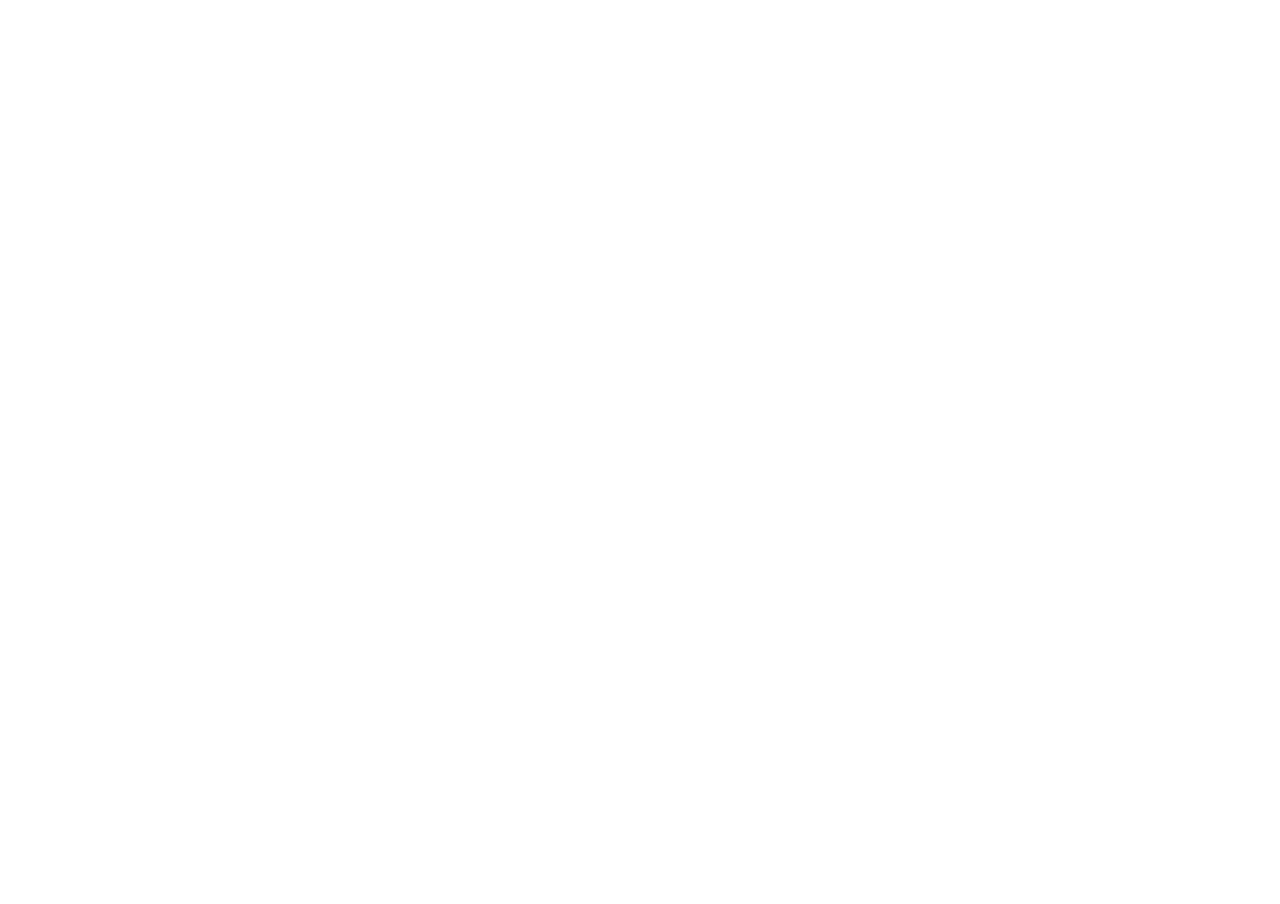
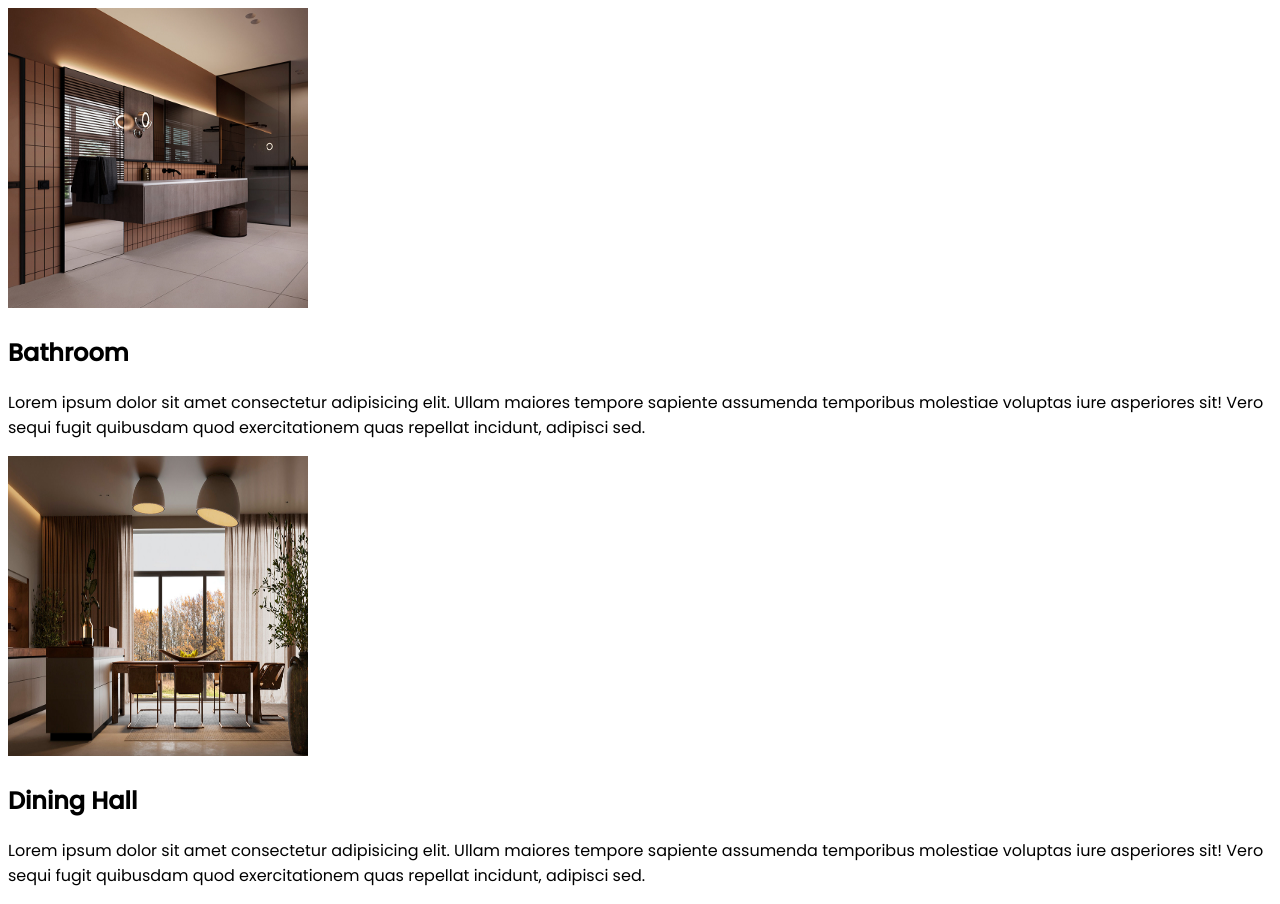
Before and after one commit to robinhooda/3D-Parallax-Tilt-Hover-Effects, a plain HTML site: page index.html in a window 1280 px wide. Before the commit the page ends 800 px from the top, so only its background shows below. Drawn offline with Linux system fonts and the light colour scheme.

Commit message:
Add. images with content

```diff
--- a/index.html
+++ b/index.html
@@ -3,10 +3,35 @@
 <head>
     <meta charset="UTF-8">
     <meta name="viewport" content="width=device-width, initial-scale=1.0">
-    <title>3D Parallax tilt Effect</title>
+    <title>Vanilla Tilt.js</title>
     <link rel="stylesheet" href="style.css">
 </head>
 <body>
-
+    <div class="container">
+        <div class="box">
+            <div class="imageBox">
+                <img src="./images/bathroom.jpg">
+            </div>
+            <div class="contentBox">
+                <h2>Bathroom</h2>
+                <p>
+                    Lorem ipsum dolor sit amet consectetur adipisicing elit. Ullam maiores tempore sapiente assumenda temporibus molestiae
+                    voluptas iure asperiores sit! Vero sequi fugit quibusdam quod exercitationem quas repellat incidunt, adipisci sed.
+                </p>
+            </div>
+        </div>
+        <div class="box">
+            <div class="imageBox">
+                <img src="./images/dinninghall.jpg">
+            </div>
+            <div class="contentBox">
+                <h2>Dining Hall</h2>
+                <p>
+                    Lorem ipsum dolor sit amet consectetur adipisicing elit. Ullam maiores tempore sapiente assumenda temporibus molestiae
+                    voluptas iure asperiores sit! Vero sequi fugit quibusdam quod exercitationem quas repellat incidunt, adipisci sed.
+                </p>
+            </div>
+        </div>
+    </div>
 </body>
 </html>
--- a/style.css
+++ b/style.css
@@ -0,0 +1,10 @@
+@import url('https://fonts.googleapis.com/css2?family=Poppins:wght@300;400;500&display=swap');
+
+*{
+    font-family: 'Poppins', sans-serif;
+}
+
+img{
+    height: 300px;
+    width: 300px;
+}
```
Also changed, not shown: images/bathroom.jpg (added), images/dinninghall.jpg (added).
